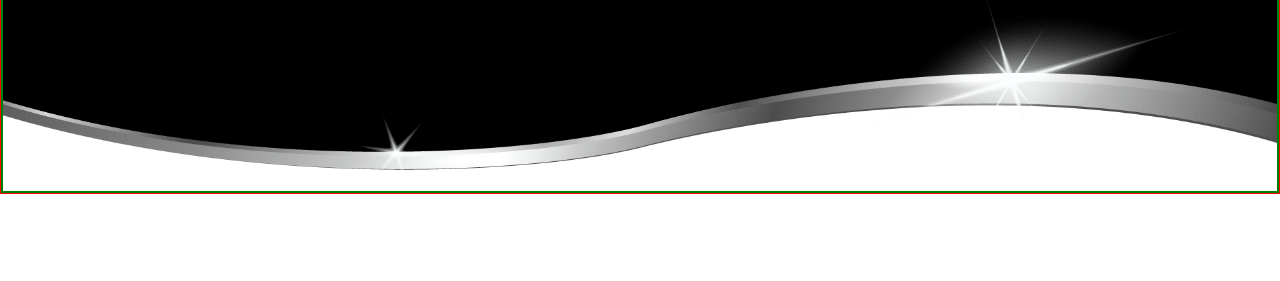
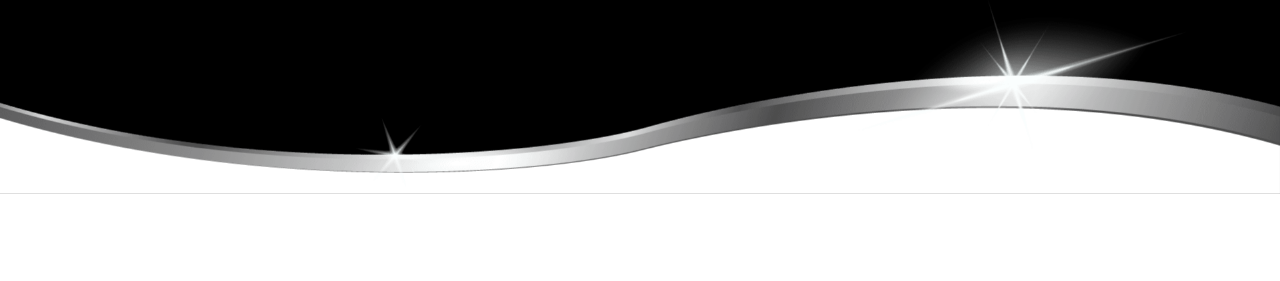
Before and after one commit to Aysha-Firouzs/Portfolio, a plain HTML site: page index.html in a window 1280 px wide. Shown: the part 366-647 px from the top of the page. Drawn offline with nearby package versions, Linux system fonts and the light colour scheme.

Commit message:
Border property commented

```diff
--- a/Demo.css
+++ b/Demo.css
@@ -29,7 +29,7 @@ body
      color:#fff;
      padding-top:0;
      background-color: black;
-     border: 1px solid red;
+     /* border: 1px solid red; */
      height: 65vh;
      position: relative;
 }
@@ -37,7 +37,7 @@ body
 #Home img{
     position: absolute;
     bottom: 0;
-    border: 2px solid green;
+    /* border: 2px solid green; */
 }
 
 #Home div p {
```
